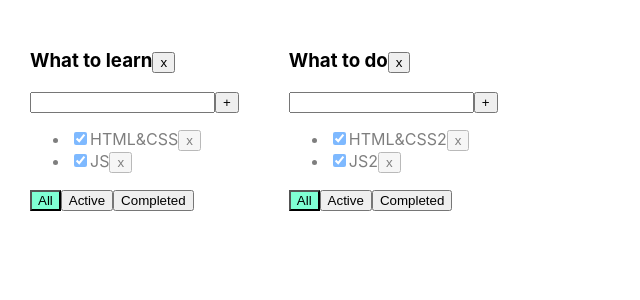
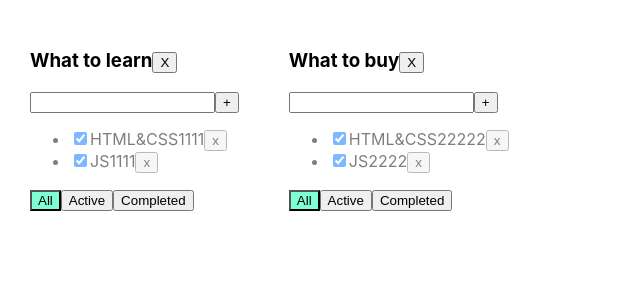
Before and after one commit to Anton-Osip/test, a React app: page / in a window 1280 px wide. Shown: the top 300 px of the page, without its empty margins (0-640 px from the left). Built offline with nearby package versions, Linux system fonts and the light colour scheme.

Commit message:
Revert "06 - Спринт 02, дополнительное занятие"
This reverts commit 61b610f29c2ed67e7f88645b74fa845c35c1715f.

```diff
--- a/src/App.css
+++ b/src/App.css
@@ -1,3 +1,4 @@
+
 .App {
   padding: 30px;
   display: flex;
--- a/src/App.tsx
+++ b/src/App.tsx
@@ -1,206 +1,128 @@
 import React, {useState} from 'react';
 import './App.css';
-import {Todolist} from './Todolist';
+import {TaskType, Todolist} from './Todolist';
 import {v1} from 'uuid';
 
-type ObjectType = {
-    todolistId: string
-    title: string
+export type FilterValuesType = "all" | "active" | "completed";
+type TodolistType = { id: string, title: string }
+type TasksType = {
+    data: TaskType[]
     filter: FilterValuesType
-    tasks: Array<TasksType>
-    students: Array<string>
+
 }
-export type TasksType = {
-    taskId: string
-    title: string
-    isDone: boolean
+export type TasksStateType = {
+    [key: string]: TasksType
 }
 
-export type FilterValuesType = "all" | "active" | "completed";
+function App() {
+    // let todolistID1 = v1();
+    // let todolistID2 = v1();
+    //
+    // let [todolists, setTodolists] = useState<Array<TodolistsType>>([
+    //     {id: todolistID1, title: 'What to learn', filter: 'all'}, //0
+    //      {id: todolistID2, title: 'What to buy', filter: 'all'},  //1
+    // ])
+    //
+    // let [tasks, setTasks] = useState({
+    //     [todolistID1]: [
+    //         {id: v1(), title: "HTML&CSS", isDone: true},
+    //         {id: v1(), title: "JS", isDone: true},
+    //         {id: v1(), title: "ReactJS", isDone: false},
+    //         {id: v1(), title: "Rest API", isDone: false},
+    //         {id: v1(), title: "GraphQL", isDone: false},
+    //     ],
+    //     [todolistID2]: [
+    //         {id: v1(), title: "HTML&CSS2", isDone: true},
+    //         {id: v1(), title: "JS2", isDone: true},
+    //         {id: v1(), title: "ReactJS2", isDone: false},
+    //         {id: v1(), title: "Rest API2", isDone: false},
+    //         {id: v1(), title: "GraphQL2", isDone: false},
+    //     ]
+    // });
+
+    let todolistId1 = v1();
+    let todolistId2 = v1();
+
+    let [todolists, setTodolists] = useState<Array<TodolistType>>([
+        {id: todolistId1, title: "What to learn"},
+        {id: todolistId2, title: "What to buy"}
+    ])
+
+    let [tasks, setTasks] = useState<TasksStateType>({
+        [todolistId1]: {
+            data: [
+                {id: v1(), title: "HTML&CSS1111", isDone: true},
+                {id: v1(), title: "JS1111", isDone: true}
+            ],
+            filter: "all"
+        },
+        [todolistId2]: {
+            data: [
+                {id: v1(), title: "HTML&CSS22222", isDone: true},
+                {id: v1(), title: "JS2222", isDone: true}
+            ],
+            filter: "all"
+        }
+    });
 
 
-function App() {
-
-
-    const [todoFromServer, setTodoFromServer] = useState<ObjectType[]>([
-        {
-            todolistId: v1(),
-            title: "What to learn",
-            filter: "all",
-            tasks: [
-                {taskId: v1(), title: "HTML&CSS", isDone: true},
-                {taskId: v1(), title: "JS", isDone: true}
-            ],
-            students: [
-                'Rick Kane',
-                'Finnlay Bentley',
-                'Samia North',
-                'Isaac Morton',
-                'Lily-Ann Clifford',
-                'Thalia Park',
-                'Sapphire Cruz',
-                'Cieran Vazquez',
-                'Anya Estes',
-                'Dominika Field',
-                'Rosanna Chung',
-                'Safiyah Davey',
-                'Ryley Beasley',
-                'Kalvin Trejo',
-                'Evie-Mae Farrell',
-                'Juliet Valencia',
-                'Astrid Austin',
-                'Lyle Montgomery',
-                'Nisha Mora',
-                'Kylie Callaghan',
-                'Star Wilks',
-                'Marissa Colley',
-                'Asa Fuller',
-                'Leigh Kemp',
-                'Avleen Dawson',
-                'Sammy Bonilla',
-                'Acacia Becker',
-                'Coral Shepherd',
-                'Melina Molina',
-                'Kiran Bailey',
-                'Clara Escobar',
-                'Alexandru Horn',
-                'Brandon-Lee Mercado',
-                'Elouise Weston',
-                'King Long',
-                'Kerri Searle',
-                'Kanye Hamer',
-                'Elwood Benitez',
-                'Mikail Whitaker',
-                'Bobby Hardy',
-                'Talha Ferry',
-                'Priscilla Landry',
-                'Olivia-Grace Cain',
-                'Kiaan Wallace',
-                'Wesley Padilla90',
-                'Ella-Grace Wooten91',
-                'Kaif Molloy92',
-                'Kamal Broadhurst93',
-                'Bianca Ferrell94',
-                'Micheal Talbot95',
-            ]
-        },
-        {
-            todolistId: v1(),
-            title: "What to do",
-            filter: "all",
-            tasks: [
-                {taskId: v1(), title: "HTML&CSS2", isDone: true},
-                {taskId: v1(), title: "JS2", isDone: true}
-            ],
-            students: [
-                'Jago Wormald1',
-                'Saul Milne2',
-                'Aariz Hester3',
-                'Dion Reeve4',
-                'Anisa Ortega5',
-                'Blade Cisneros6',
-                'Malaikah Phelps7',
-                'Zeeshan Gallagher8',
-                'Isobella Vo9',
-                'Rizwan Mathis10',
-                'Menaal Leach11',
-                'Kian Walton12',
-                'Orion Lamb13',
-                'Faizah Huynh14',
-                'Crystal Vaughan15',
-                'Vivien Hickman16',
-                'Stuart Lu17',
-                'Karol Davison18',
-                'Dario Burns19',
-                'Chloe Rich20',
-                'Martyna Felix',
-                'Nida Glass',
-                'Maeve Miles',
-                'Hasnain Puckett',
-                'Ayman Cano',
-                'Safwan Perry',
-                'Fox Kelly',
-                'Louise Barlow',
-                'Malaki Mcgill',
-                'Leanna Cline',
-                'Willard Hodge',
-                'Amelia Dorsey',
-                'Kiah Porter',
-                'Jeanne Daly',
-                'Mohsin Armstrong',
-                'Laurie Rangel',
-                'Princess Tierney',
-                'Kasim Kendall',
-                'Darryl Cope',
-                'Elysha Ray',
-                'Liyana Harris',
-                'Kashif Blackburn',
-                'Atif Zimmerman',
-                'Sila Hartley',
-                'Ralphie Hebert',
-            ]
-        }
-    ])
-
-
-    function removeTask(id: string, todolistId: string) {
-        setTodoFromServer(prevState => prevState.map(tl => tl.todolistId === todolistId ? {
-            ...tl,
-            tasks: tl.tasks.filter(t => t.taskId !== id)
-        } : tl))
+    const removeTodolist = (todolistId: string) => {
+        setTodolists(todolists.filter(tl => tl.id !== todolistId))
+        delete tasks[todolistId]
     }
 
-    function addTask(title: string, todolistId: string) {
-        const newTask: TasksType = {taskId: v1(), title: title, isDone: false}
-        setTodoFromServer(prevState => prevState.map(tl => tl.todolistId === todolistId ? {
-            ...tl,
-            tasks: [newTask, ...tl.tasks]
-        } : tl))
+    function removeTask(todolistId: string, taskId: string) {
+        setTasks({
+            ...tasks,
+            [todolistId]: {...tasks[todolistId], data: [...tasks[todolistId].data.filter(tl => tl.id !== taskId)]}
+        });
     }
 
-    function changeStatus(id: string, isDone: boolean, todolistId: string) {
-        setTodoFromServer(prevState => prevState.map(tl => tl.todolistId === todolistId ? {
-            ...tl,
-            tasks: tl.tasks.map(t => t.taskId === id ? {...t, isDone: isDone} : t)
-        } : tl))
+    function addTask(todolistId: string, title: string) {
+        const newTask = {id: v1(), title: title, isDone: false}
+        setTasks({...tasks, [todolistId]: {...tasks[todolistId], data: [newTask, ...tasks[todolistId].data]}})
     }
 
-    function changeFilter(value: FilterValuesType, todolistId: string) {
-        setTodoFromServer(prevState => prevState.map(tl => tl.todolistId === todolistId ? {...tl, filter: value} : tl))
+    function changeStatus(todolistId: string, taskId: string, newIsDone: boolean) {
+        setTasks({
+            ...tasks,
+            [todolistId]: {
+                ...tasks[todolistId],
+                data: tasks[todolistId].data.map(t => t.id === taskId ? {...t, isDone: newIsDone} : t)
+            }
+        })
     }
 
-    function removeTodolist(id: string) {
-        setTodoFromServer(prevState => prevState.filter(tl => tl.todolistId !== id))
+    function changeFilter(todolistId: string, value: FilterValuesType) {
+        setTasks({...tasks, [todolistId]: {...tasks[todolistId], filter: value}})
     }
 
     return (
         <div className = "App">
-            {
-                todoFromServer.map(tl => {
-                    let allTodolistTasks = tl.tasks;
-                    let tasksForTodolist = allTodolistTasks;
-
-                    if (tl.filter === "active") {
-                        tasksForTodolist = allTodolistTasks.filter(t => !t.isDone);
-                    }
-                    if (tl.filter === "completed") {
-                        tasksForTodolist = allTodolistTasks.filter(t => t.isDone);
-                    }
-
-                    return <Todolist
-                        key = {tl.todolistId}
-                        id = {tl.todolistId}
-                        title = {tl.title}
+            {todolists.map((el) => {
+                let tasksForTodolist = tasks[el.id].data;
+                if (tasks[el.id].filter === "active") {
+                    tasksForTodolist = tasksForTodolist.filter(t => !t.isDone);
+                }
+                if (tasks[el.id].filter === "completed") {
+                    tasksForTodolist = tasksForTodolist.filter(t => t.isDone);
+                }
+                return (
+                    <Todolist
+                        key = {el.id}
+                        todolistId = {el.id}
+                        title = {el.title}
                         tasks = {tasksForTodolist}
                         removeTask = {removeTask}
                         changeFilter = {changeFilter}
                         addTask = {addTask}
                         changeTaskStatus = {changeStatus}
-                        filter = {tl.filter}
+                        filter = {tasks[el.id].filter}
                         removeTodolist = {removeTodolist}
                     />
-                })
-            }
+                )
+            })}
+
 
         </div>
     );
--- a/src/Todolist.tsx
+++ b/src/Todolist.tsx
@@ -1,28 +1,32 @@
-import React, {ChangeEvent, useState, KeyboardEvent} from 'react';
-import {FilterValuesType, TasksType} from './App';
+import React, {ChangeEvent, KeyboardEvent, useState} from 'react';
+import {FilterValuesType} from './App';
 
+export type TaskType = {
+    id: string
+    title: string
+    isDone: boolean
+}
 
 type PropsType = {
-    id: string
+    todolistId: string
     title: string
-    tasks: Array<TasksType>
+    tasks: Array<TaskType>
+    removeTask: (todolistId: string, taskId: string) => void
+    changeFilter: (todolistId: string, value: FilterValuesType) => void
+    addTask: (todolistId: string, title: string) => void
+    changeTaskStatus: (todolistId: string, taskId: string, isDone: boolean) => void
     filter: FilterValuesType
-
-    removeTask: (taskId: string, todolistId: string) => void
-    changeFilter: (value: FilterValuesType, todolistId: string) => void
-    addTask: (title: string, todolistId: string) => void
-    changeTaskStatus: (id: string, isDone: boolean, todolistId: string) => void
-    removeTodolist: (id: string) => void
+    removeTodolist: (todolistId: string) => void
 }
 
 export function Todolist(props: PropsType) {
+
     let [title, setTitle] = useState("")
     let [error, setError] = useState<string | null>(null)
 
     const addTask = () => {
-        let newTitle = title.trim();
-        if (newTitle !== "") {
-            props.addTask(newTitle, props.id);
+        if (title.trim() !== "") {
+            props.addTask(props.todolistId, title.trim());
             setTitle("");
         } else {
             setError("Title is required");
@@ -40,51 +44,56 @@ export function Todolist(props: PropsType) {
         }
     }
 
-    const removeTodolist = () => props.removeTodolist(props.id)
+    const onAllClickHandler = () => props.changeFilter(props.todolistId, "all");
+    const onActiveClickHandler = () => props.changeFilter(props.todolistId, "active");
+    const onCompletedClickHandler = () => props.changeFilter(props.todolistId, "completed");
 
-    const onAllClickHandler = () => props.changeFilter("all", props.id);
-    const onActiveClickHandler = () => props.changeFilter("active", props.id);
-    const onCompletedClickHandler = () => props.changeFilter("completed", props.id);
+    const removeTodolistHandler = () => {
+        props.removeTodolist(props.todolistId)
+    }
 
     return <div>
-        <h3> {props.title}
-            <button onClick = {removeTodolist}>x</button>
+        <h3>
+            {props.title}
+            <button onClick={removeTodolistHandler}>X</button>
+
         </h3>
         <div>
-            <input value = {title}
-                   onChange = {onChangeHandler}
-                   onKeyPress = {onKeyPressHandler}
-                   className = {error ? "error" : ""}
+            <input value={title}
+                   onChange={onChangeHandler}
+                   onKeyPress={onKeyPressHandler}
+                   className={error ? "error" : ""}
             />
-            <button onClick = {addTask}>+</button>
-            {error && <div className = "error-message">{error}</div>}
+            <button onClick={addTask}>+</button>
+            {error && <div className="error-message">{error}</div>}
         </div>
         <ul>
             {
                 props.tasks.map(t => {
-                    const onClickHandler = () => props.removeTask(t.taskId, props.id)
+                    const onClickHandler = () => props.removeTask(props.todolistId, t.id)
                     const onChangeHandler = (e: ChangeEvent<HTMLInputElement>) => {
-                        let newIsDoneValue = e.currentTarget.checked;
-                        props.changeTaskStatus(t.taskId, newIsDoneValue, props.id);
+                        props.changeTaskStatus(props.todolistId, t.id, e.currentTarget.checked);
                     }
 
-                    return <li key = {t.taskId} className = {t.isDone ? "is-done" : ""}>
-                        <input type = "checkbox" onChange = {onChangeHandler} checked = {t.isDone}/>
+                    return <li key={t.id} className={t.isDone ? "is-done" : ""}>
+                        <input type="checkbox"
+                               onChange={onChangeHandler}
+                               checked={t.isDone}/>
                         <span>{t.title}</span>
-                        <button onClick = {onClickHandler}>x</button>
+                        <button onClick={onClickHandler}>x</button>
                     </li>
                 })
             }
         </ul>
         <div>
-            <button className = {props.filter === 'all' ? "active-filter" : ""}
-                    onClick = {onAllClickHandler}>All
+            <button className={props.filter === 'all' ? "active-filter" : ""}
+                    onClick={onAllClickHandler}>All
             </button>
-            <button className = {props.filter === 'active' ? "active-filter" : ""}
-                    onClick = {onActiveClickHandler}>Active
+            <button className={props.filter === 'active' ? "active-filter" : ""}
+                    onClick={onActiveClickHandler}>Active
             </button>
-            <button className = {props.filter === 'completed' ? "active-filter" : ""}
-                    onClick = {onCompletedClickHandler}>Completed
+            <button className={props.filter === 'completed' ? "active-filter" : ""}
+                    onClick={onCompletedClickHandler}>Completed
             </button>
         </div>
     </div>
--- a/src/index.tsx
+++ b/src/index.tsx
@@ -1,10 +1,12 @@
 import React from 'react';
-import ReactDOM from 'react-dom';
 import './index.css';
 import App from './App';
 import * as serviceWorker from './serviceWorker';
+import { createRoot } from 'react-dom/client';
 
-ReactDOM.render(<App />,  document.getElementById('root'));
+const container  = document.getElementById('root') as HTMLElement
+const root = createRoot(container);
+root.render(<App />);
 
 // If you want your app to work offline and load faster, you can change
 // unregister() to register() below. Note this comes with some pitfalls.
--- a/src/serviceWorker.ts
+++ b/src/serviceWorker.ts
@@ -29,8 +29,7 @@ export function register(config?: Config) {
   if (process.env.NODE_ENV === 'production' && 'serviceWorker' in navigator) {
     // The URL constructor is available in all browsers that support SW.
 
-        const publicUrl = new URL(
-            // @ts-ignore
+    const publicUrl = new URL(// @ts-ignore
       process.env.PUBLIC_URL,
       window.location.href
     );
@@ -111,7 +110,7 @@ function registerValidSW(swUrl: string, config?: Config) {
 function checkValidServiceWorker(swUrl: string, config?: Config) {
   // Check if the service worker can be found. If it can't reload the page.
   fetch(swUrl, {
-        headers: {'Service-Worker': 'script'}
+    headers: { 'Service-Worker': 'script' }
   })
     .then(response => {
       // Ensure service worker exists, and that we really are getting a JS file.
```
Lines whose indentation alone changed are shown as unchanged.
